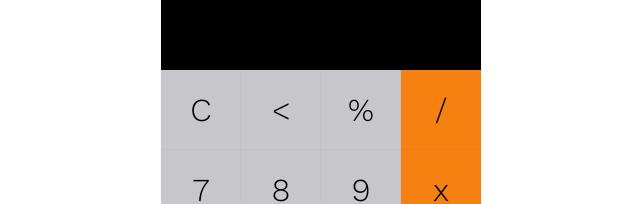
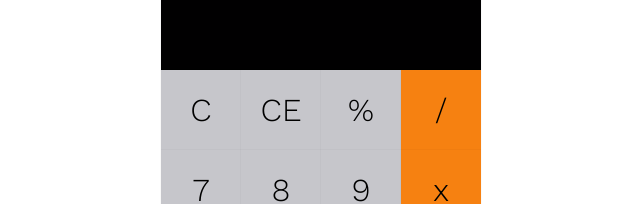
Before and after one commit to sionelt/calculator-app, a React app: page / in a window 1280 px wide. Shown: the part 210-414 px from the top of the page, without its empty margins (319-959 px from the left). Built offline with nearby package versions, Linux system fonts and the light colour scheme.

Commit message:
set states for CE entry

```diff
--- a/src/components/App.js
+++ b/src/components/App.js
@@ -20,6 +20,8 @@ class App extends Component {
 			}));
 		} else if (anInput === 'C') {
 			this.setState({ inputsArr: [], allEntries: [] });
+		} else if (anInput === 'CE') {
+			this.setState({ inputsArr: [] });
 		}
 	}
 
@@ -43,5 +45,5 @@ class App extends Component {
 
 export default App;
 
-const INPUTS = ['C', '<', '%', 7, 8, 9, 4, 5, 6, 1, 2, 3, 0, '( )', '.'];
+const INPUTS = ['C', 'CE', '%', 7, 8, 9, 4, 5, 6, 1, 2, 3, 0, '( )', '.'];
 const OPERATORS = ['/', 'x', '-', '+', '='];
```
